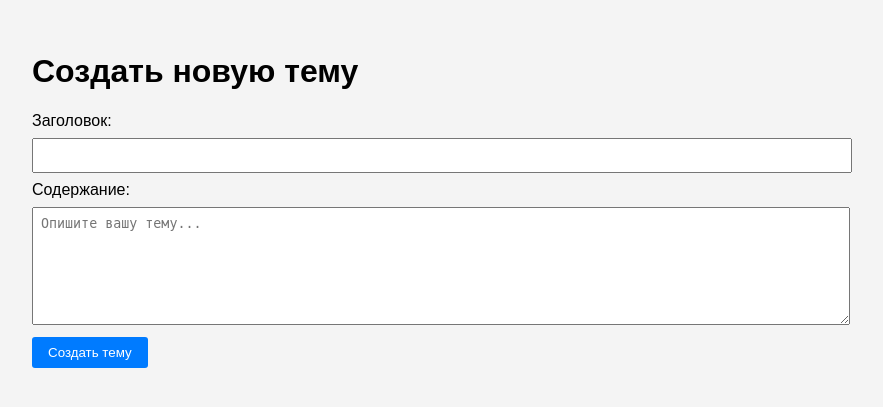
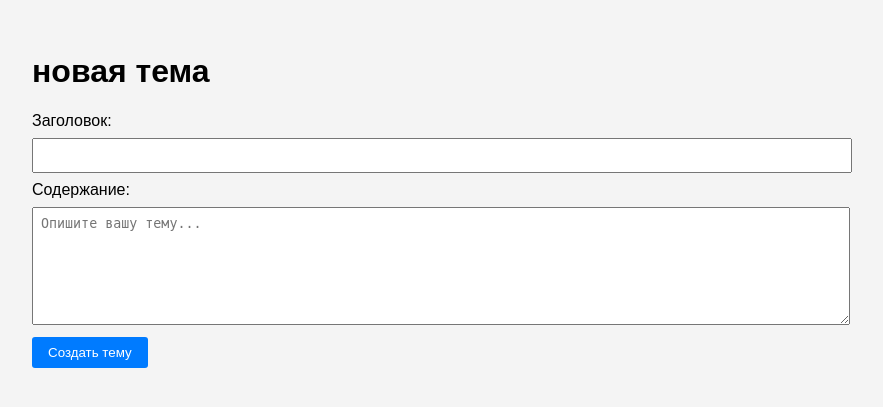
Before and after one commit to Ismatullllo-2/dash_forum, a Flask app: template templates/n_topic.html in a window 1280 px wide. Shown: the part 50-457 px from the top of the page, without its empty margins (208-1091 px from the left). Run offline with Flask 3, Linux system fonts and the light colour scheme; the template is opened without the code that fills it, so the values that code supplies are empty.

Commit message:
Update n_topic.html

```diff
--- a/templates/n_topic.html
+++ b/templates/n_topic.html
@@ -1,7 +1,7 @@
 {% extends "base.html" %}
 
 {% block content %}
-<h1>Создать новую тему</h1>
+<h1> новая тема </h1>
 <form method="POST">
     <div>
         <label>Заголовок:</label>
```
